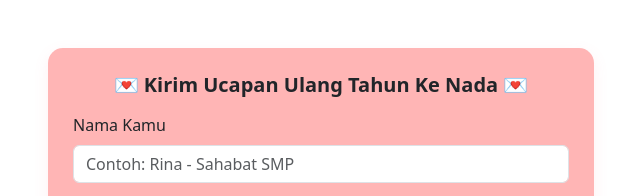
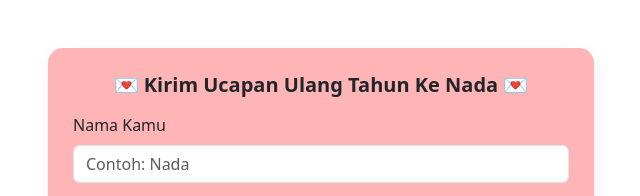
Before and after one commit to RazaanKurniawan/createucapan, a plain HTML site: page index.html in a window 1280 px wide. Shown: the top 196 px of the page, without its empty margins (319-959 px from the left). Drawn offline with nearby package versions, Linux system fonts and the light colour scheme.

Commit message:
Contoh Nama

```diff
--- a/index.html
+++ b/index.html
@@ -19,7 +19,7 @@
           <form id="form-ucapan">
             <div class="mb-3">
               <label for="name" class="form-label">Nama Kamu</label>
-              <input type="text" class="form-control" id="name" placeholder="Contoh: Rina - Sahabat SMP" required />
+              <input type="text" class="form-control" id="name" placeholder="Contoh: Nada" required />
             </div>
             <div class="mb-3">
               <label for="message" class="form-label">Pesan Ucapan</label>
```
